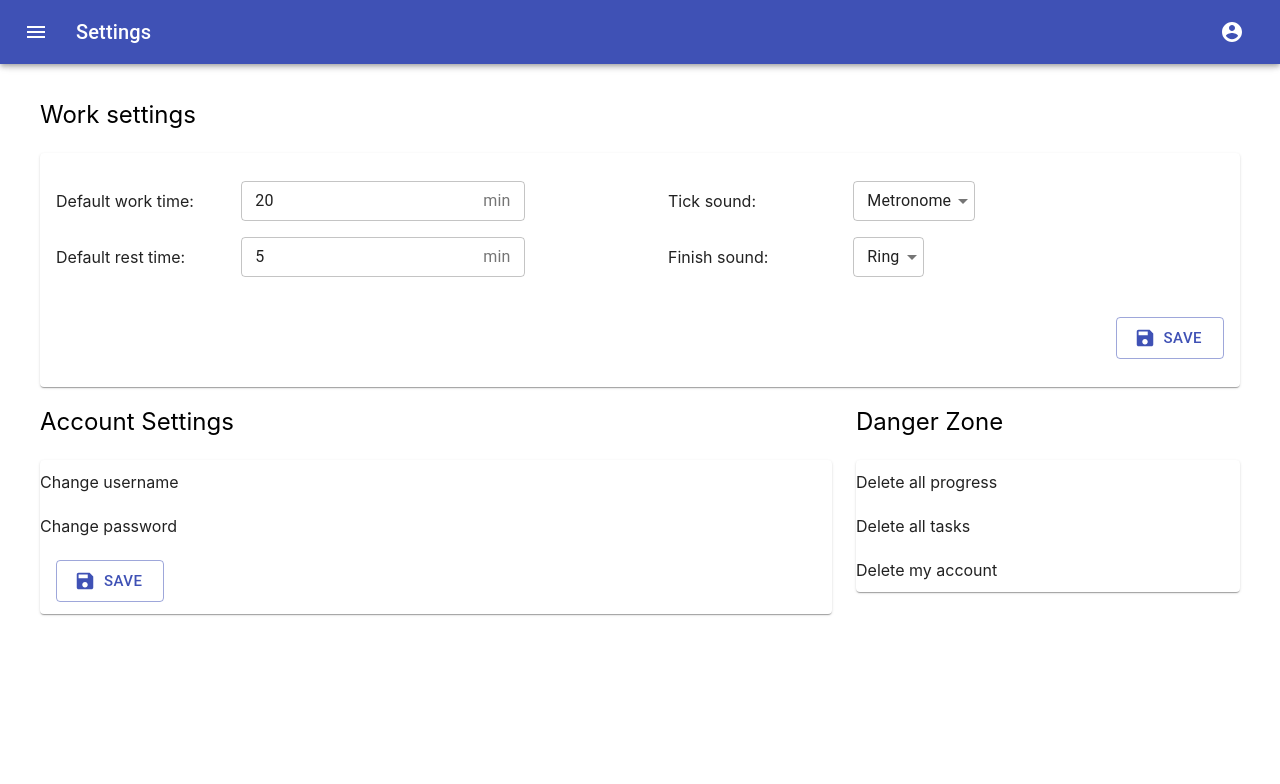
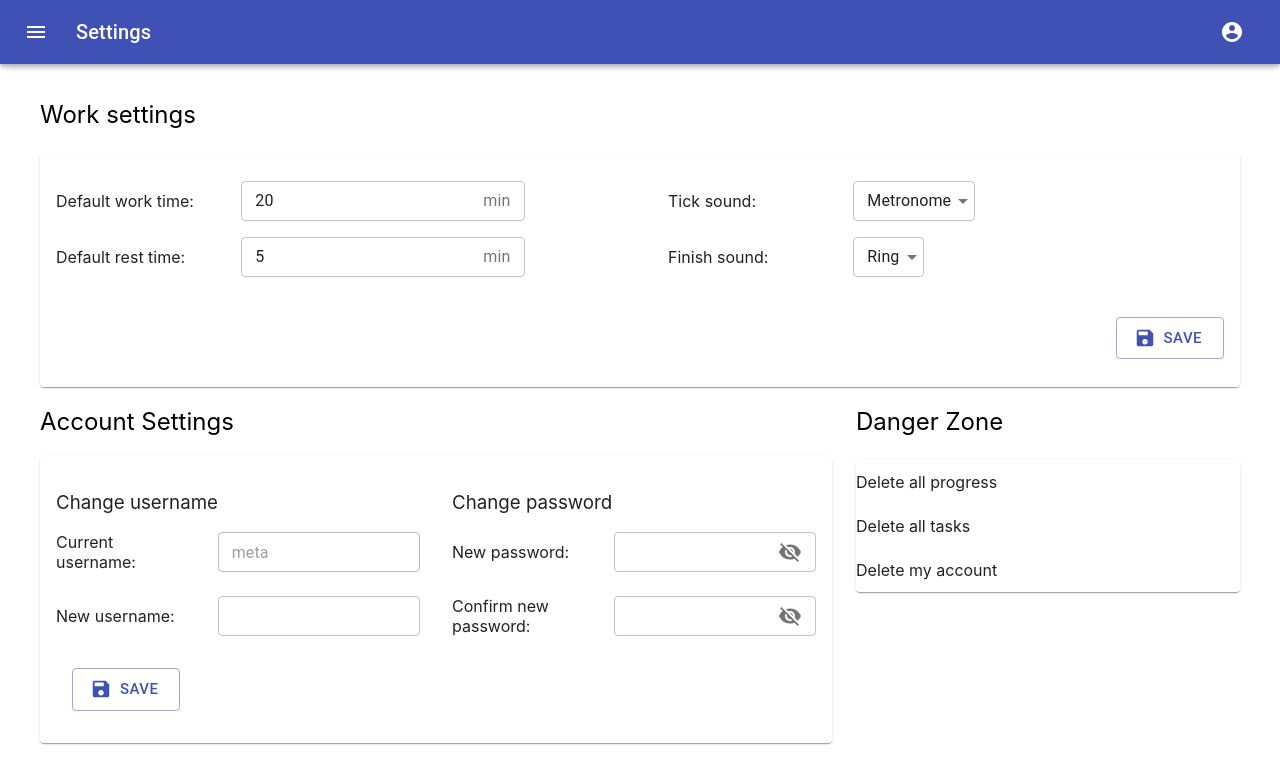
Before and after one commit to MetaMmodern/Pomodorro, a React (Create React App) app in the folder client/: page /settings in a window 1280 px wide. Shown: the top 784 px of the page. Built offline with nearby package versions, Linux system fonts and the light colour scheme; sample sign-in values are in the browser's storage; the HTML template or start-up script is replaced by a standard one.

Commit message:
add account settings

```diff
--- /dev/null
+++ b/client/src/components/PasswordInput/PasswordInput.js
@@ -0,0 +1,41 @@
+import React, { useState } from "react";
+import { InputAdornment, IconButton, TextField } from "@material-ui/core";
+import { Visibility, VisibilityOff } from "@material-ui/icons";
+
+const PasswordInput = (props) => {
+  const [showPassword, setShowPassword] = useState(false);
+  const handleClickShowPassword = (e) => {
+    setShowPassword(!showPassword);
+  };
+  const handleMouseDownPassword = (e) => {
+    e.preventDefault();
+  };
+
+  return (
+    <TextField
+      id={props.id}
+      type={showPassword ? "text" : "password"}
+      size={props.size || "small"}
+      variant={props.variant || "standard"}
+      value={props.password}
+      onChange={props.handlePasswordChange}
+      autoComplete="off"
+      InputProps={{
+        endAdornment: (
+          <InputAdornment position="end">
+            <IconButton
+              aria-label="toggle password visibility"
+              onClick={handleClickShowPassword}
+              onMouseDown={handleMouseDownPassword}
+              edge="end"
+            >
+              {showPassword ? <Visibility /> : <VisibilityOff />}
+            </IconButton>
+          </InputAdornment>
+        ),
+      }}
+    />
+  );
+};
+
+export default PasswordInput;
--- a/client/src/pages/SettingsPage/SettingsPage.js
+++ b/client/src/pages/SettingsPage/SettingsPage.js
@@ -15,11 +15,11 @@ export default function SettingsPage() {
       <WorkSettings />
 
       <Grid container spacing={3}>
-        <Grid item xs={12} sm={6} md={7} lg={8}>
+        <Grid item xs={12} sm={6} md={8}>
           <h2 className={classes.settingTitle}>Account Settings</h2>
           <AccountSettings />
         </Grid>
-        <Grid item xs={12} sm={6} md={5} lg={4}>
+        <Grid item xs={12} sm={6} md={4}>
           <h2 className={classes.settingTitle}>Danger Zone</h2>
           <DangerZoneSettings />
         </Grid>
--- a/client/src/pages/SettingsPage/components/AccountSettings/AccountSettings.js
+++ b/client/src/pages/SettingsPage/components/AccountSettings/AccountSettings.js
@@ -2,15 +2,22 @@ import React from "react";
 import { Paper, Grid } from "@material-ui/core";
 import SaveSettingsButton from "../SaveSettingsButton/SaveSettingsButton";
 
+import useStyles from "./AccountSettings.style";
+import UsernameSetting from "../UsernameSetting/UsernameSetting";
+import PasswordSettings from "../PasswordSetting/PasswordSetting";
 const AccountSettings = () => {
+  const classes = useStyles();
   return (
     <Paper>
-      <Grid container spacing={3}>
-        <Grid item xs={12}>
-          Change username
+      <form>
+        <Grid container spacing={4} className={classes.container}>
+          <Grid item xs={12} lg={6} className={classes.changeBlock}>
+            <h3>Change username</h3>
+            <UsernameSetting classes={classes} />
           </Grid>
-        <Grid item xs={12}>
-          Change password
+          <Grid item xs={12} lg={6} className={classes.changeBlock}>
+            <h3>Change password</h3>
+            <PasswordSettings classes={classes} />
           </Grid>
           <Grid item xs={12}>
             <SaveSettingsButton
@@ -22,6 +29,7 @@ const AccountSettings = () => {
             />
           </Grid>
         </Grid>
+      </form>
     </Paper>
   );
 };
--- a/client/src/pages/SettingsPage/components/AccountSettings/AccountSettings.style.js
+++ b/client/src/pages/SettingsPage/components/AccountSettings/AccountSettings.style.js
@@ -0,0 +1,22 @@
+import { makeStyles } from "@material-ui/core";
+
+export default makeStyles((theme) => {
+  return {
+    changeBlock: {
+      "& h3": {
+        fontWeight: 400,
+      },
+    },
+    currentUsername: {
+      fontWeight: "bold",
+    },
+    BlockTitle: {
+      display: "flex",
+      alignItems: "center",
+    },
+    container: {
+      padding: theme.spacing(2),
+      paddingTop: 0,
+    },
+  };
+});
--- /dev/null
+++ b/client/src/pages/SettingsPage/components/PasswordSetting/PasswordSetting.js
@@ -0,0 +1,40 @@
+import React, { useState } from "react";
+import { Grid, TextField } from "@material-ui/core";
+import PasswordInput from "../../../../components/PasswordInput/PasswordInput";
+
+const PasswordSettings = ({ classes }) => {
+  const [passwd, setPasswd] = useState("");
+  const [confirmPasswd, setConfirmPasswd] = useState("");
+  return (
+    <Grid container spacing={3}>
+      <Grid item xs={5} className={classes.BlockTitle}>
+        <div>New password:</div>
+      </Grid>
+      <Grid item xs={7}>
+        <div>
+          <PasswordInput
+            value={passwd}
+            id="newpswd"
+            variant="outlined"
+            size="small"
+            autoComplete="false"
+          />
+        </div>
+      </Grid>
+      <Grid item xs={5} className={classes.BlockTitle}>
+        <div>Confirm new password:</div>
+      </Grid>
+      <Grid item xs={7}>
+        <PasswordInput
+          id="newpswdconfirm"
+          variant="outlined"
+          type="text"
+          size="small"
+          autocomplete="false"
+        />
+      </Grid>
+    </Grid>
+  );
+};
+
+export default PasswordSettings;
--- /dev/null
+++ b/client/src/pages/SettingsPage/components/PasswordSetting/PasswordSetting.style.js
@@ -0,0 +1,5 @@
+import { makeStyles } from "@material-ui/core";
+
+export default makeStyles((theme) => {
+  return {};
+});
--- a/client/src/pages/SettingsPage/components/SaveSettingsButton/SaveSettingsButton.js
+++ b/client/src/pages/SettingsPage/components/SaveSettingsButton/SaveSettingsButton.js
@@ -1,6 +1,6 @@
 import React from "react";
 import useStyles from "./SaveSettingsButton.style";
-import { Button, Tooltip } from "@material-ui/core";
+import { Button, Tooltip, CircularProgress } from "@material-ui/core";
 import { Save } from "@material-ui/icons";
 const SaveSettingsButton = (props) => {
   const classes = useStyles();
@@ -26,7 +26,9 @@ const SaveSettingsButton = (props) => {
             props.disabledOnSave
           }
           variant="outlined"
-          startIcon={<Save />}
+          startIcon={
+            props.disabledOnSave ? <CircularProgress size={22} /> : <Save />
+          }
           size="large"
           onClick={props.onSave}
         >
--- /dev/null
+++ b/client/src/pages/SettingsPage/components/UsernameSetting/UsernameSetting.js
@@ -0,0 +1,37 @@
+import React from "react";
+import { Grid, TextField } from "@material-ui/core";
+const UsernameSetting = ({ classes }) => {
+  return (
+    <Grid container spacing={3}>
+      <Grid item xs={5} className={classes.BlockTitle}>
+        <div>Current username:</div>
+      </Grid>
+      <Grid item xs={7}>
+        <div className={classes.currentUsername}>
+          <TextField
+            id="currentUsername"
+            variant="outlined"
+            type="text"
+            size="small"
+            value={"meta"}
+            disabled={true}
+          />
+        </div>
+      </Grid>
+      <Grid item xs={5} className={classes.BlockTitle}>
+        <div>New username:</div>
+      </Grid>
+      <Grid item xs={7}>
+        <TextField
+          id="newUsername"
+          variant="outlined"
+          type="text"
+          size="small"
+          autoComplete="off"
+        />
+      </Grid>
+    </Grid>
+  );
+};
+
+export default UsernameSetting;
```
Lines whose indentation alone changed are shown as unchanged.
